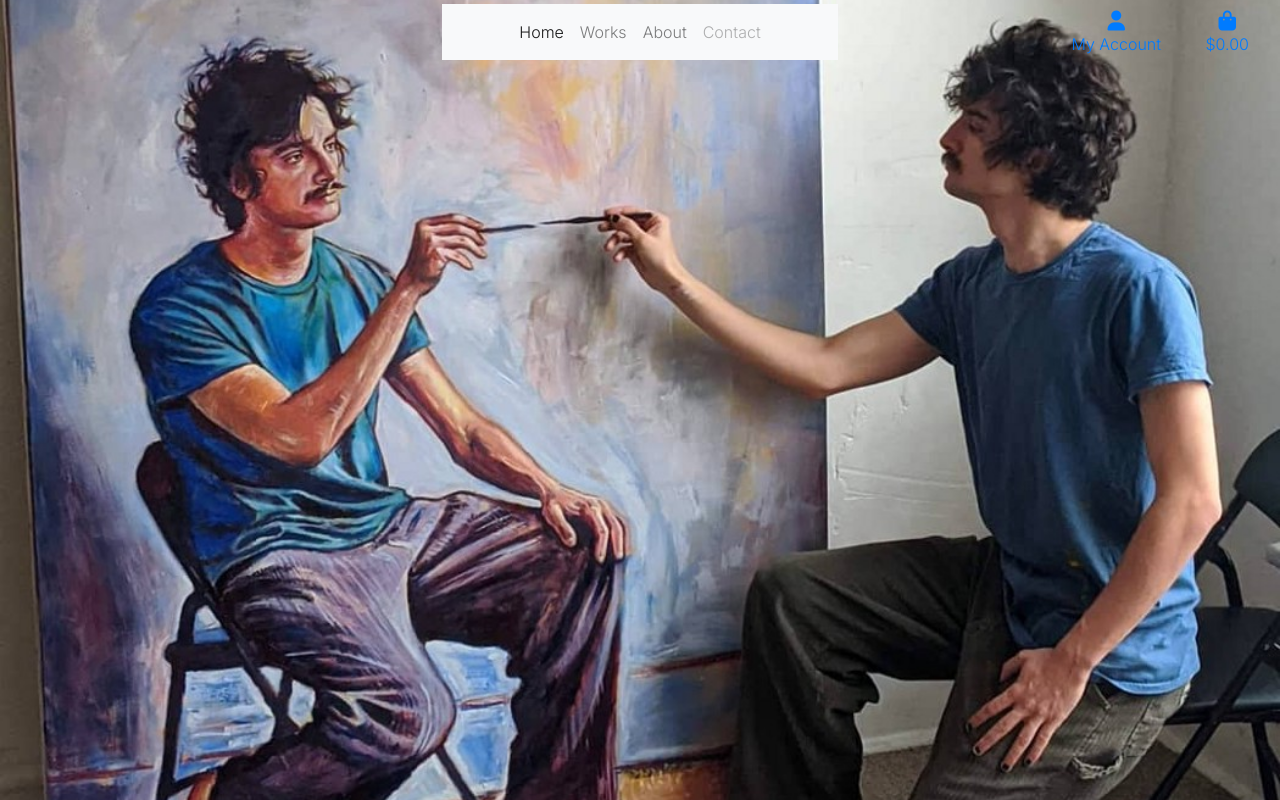
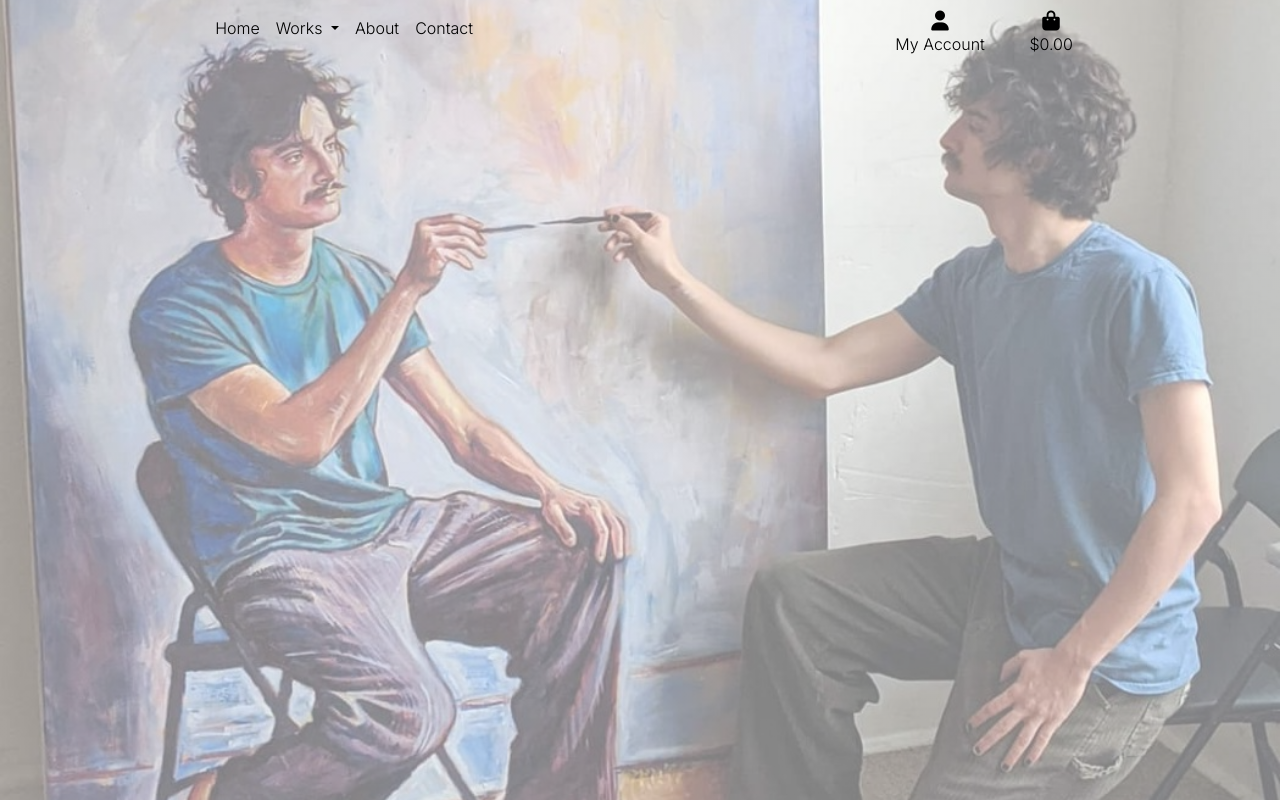
Before and after one commit to Robn88/jc-artist-gallery, a Django app: page / in a window 1280 px wide. Run offline with Django 3.2, Linux system fonts and the light colour scheme; some libraries are stand-ins or nearby versions.

Commit message:
Add further styles to navbar

```diff
--- a/static/css/base.css
+++ b/static/css/base.css
@@ -3,9 +3,27 @@ html {
 }
 
 body {
-    background: url('/media/background_image_placeholder.jpeg') no-repeat center center fixed;
+    background: linear-gradient(rgba(255,255,255,0.5), rgba(255,255,255,0.5)), url('/media/background_image_placeholder.jpeg') no-repeat center center fixed;
     background-size: cover;
     height: calc(100vh - 164px);
     color: #555;
     font-family: 'Inter';
 }
+
+.text-black {
+    color: #000 !important;
+}
+
+/* from Bulma */
+.icon {
+    align-items: center;
+    display: inline-flex;
+    justify-content: center;
+    height: 1.5rem;
+    width: 1.5rem;
+}
+
+.nav-text {
+    letter-spacing: 2px;
+    text-transform: uppercase;
+}
--- a/templates/base.html
+++ b/templates/base.html
@@ -43,36 +43,44 @@
 
 <body>
   <header class="container-fluid fixed-top">
-    <div class="row">
-      <div class="col-12 col-lg-4 my-auto py-1 py-lg-0">
-      </div>
-      <div class="col-12 col-lg-4 my-auto py-1 py-lg-0">
-        <nav class="navbar navbar-expand-lg navbar-light bg-light">
+    <div class="row d-flex justify-content-md-around">
+      <div class="col-auto">
+        <nav class="navbar navbar-expand-md navbar-light">
           <!-- <a class="navbar-brand" href="#">Navbar</a> -->
-          <button class="navbar-toggler" type="button" data-toggle="collapse" data-target="#navbarNav"
-            aria-controls="navbarNav" aria-expanded="false" aria-label="Toggle navigation">
+          <button class="navbar-toggler" type="button" data-toggle="collapse" data-target="#navbarSupportedContent"
+            aria-controls="navbarSupportedContent" aria-expanded="false" aria-label="Toggle navigation">
             <span class="navbar-toggler-icon"></span>
           </button>
-          <div class="collapse navbar-collapse justify-content-center" id="navbarNav">
-            <ul class="navbar-nav">
+          <div class="collapse navbar-collapse" id="navbarSupportedContent">
+            <ul class="navbar-nav mr-auto">
               <li class="nav-item active">
-                <a class="nav-link" href="#">Home <span class="sr-only">(current)</span></a>
+                <a class="nav-link text-black" href="#">Home <span class="sr-only">(current)</span></a>
+              </li>
+              <li class="nav-item dropdown">
+                <a class="nav-link dropdown-toggle text-black" href="#" id="navbarDropdown" role="button"
+                  data-toggle="dropdown" aria-haspopup="true" aria-expanded="false">
+                  Works
+                </a>
+                <div class="dropdown-menu" aria-labelledby="navbarDropdown">
+                  <a class="dropdown-item" href="#">All categories</a>
+                  <a class="dropdown-item" href="#">Still Life</a>
+                  <a class="dropdown-item" href="#">Real Life</a>
+                  <a class="dropdown-item" href="#">Landscapes</a>
+                  <a class="dropdown-item" href="#">Portraits</a>
+                </div>
               </li>
               <li class="nav-item">
-                <a class="nav-link" href="#">Works</a>
+                <a class="nav-link text-black" href="#">About</a>
               </li>
               <li class="nav-item">
-                <a class="nav-link" href="#">About</a>
-              </li>
-              <li class="nav-item">
-                <a class="nav-link disabled" href="#">Contact</a>
+                <a class="nav-link text-black" href="#">Contact</a>
               </li>
             </ul>
           </div>
         </nav>
       </div>
-      <div class="col-12 col-lg-4 my-auto py-1 py-lg-0">
-        <ul class="list-inline list-unstyled text-center text-lg-right my-0">
+      <div class="col-auto">
+        <ul class="list-inline list-unstyled text-center">
           <li class="list-inline-item dropdown">
             <a class="text-black nav-link" href="#" id="user-options" data-toggle="dropdown" aria-haspopup="true"
               aria-expanded="false">
@@ -127,3 +135,66 @@
 </body>
 
 </html>
+<!--
+<div class="col-12">
+  <nav class="navbar navbar-expand-lg">
+    <a class="navbar-brand" href="#">Navbar</a>
+    <button class="navbar-toggler" type="button" data-toggle="collapse" data-target="#navbarNav"
+      aria-controls="navbarNav" aria-expanded="false" aria-label="Toggle navigation">
+      <span class="navbar-toggler-icon"></span>
+    </button>
+    <div class="collapse navbar-collapse" id="navbarNav">
+      <ul class="navbar-nav justify-content-center">
+        <li class="nav-item active">
+          <a class="nav-link text-black nav-text font-weight-bold" href="#">Home <span class="sr-only">(current)</span></a>
+        </li>
+        <li class="nav-item">
+          <a class="nav-link text-black nav-text font-weight-bold" href="#">Works</a>
+        </li>
+        <li class="nav-item">
+          <a class="nav-link text-black nav-text font-weight-bold" href="#">About</a>
+        </li>
+        <li class="nav-item">
+          <a class="nav-link text-black nav-text font-weight-bold" href="#">Contact</a>
+        </li>
+      </ul>
+      <ul class="list-inline list-unstyled text-center justify-content-right">
+        <li class="list-inline-item dropdown">
+          <a class="text-black nav-link" href="#" id="user-options" data-toggle="dropdown" aria-haspopup="true"
+            aria-expanded="false">
+            <div class="text-center">
+              <div><i class="fas fa-user fa-lg"></i></div>
+              <p class="my-0">My Account</p>
+            </div>
+          </a>
+          <div class="dropdown-menu border-0" aria-labelledby="user-options">
+            {% if request.user.is_authenticated %}
+            {% if request.user.is_superuser %}
+            <a href="" class="dropdown-item">Product Management</a>
+            {% endif %}
+            <a href="" class="dropdown-item">My Profile</a>
+            <a href="{% url 'account_logout' %}" class="dropdown-item">Logout</a>
+            {% else %}
+            <a href="{% url 'account_signup' %}" class="dropdown-item">Register</a>
+            <a href="{% url 'account_login' %}" class="dropdown-item">Login</a>
+            {% endif %}
+          </div>
+        </li>
+        <li class="list-inline-item">
+          <a class="{% if grand_total %}text-info font-weight-bold{% else %}text-black{% endif %} nav-link" href="">
+            <div class="text-center">
+              <div><i class="fas fa-shopping-bag fa-lg"></i></div>
+              <p class="my-0">
+                {% if grand_total %}
+                ${{ grand_total|floatformat:2 }}
+                {% else %}
+                $0.00
+                {% endif %}
+              </p>
+            </div>
+          </a>
+        </li>
+      </ul>
+    </div>
+  </nav>
+</div> -->
```
